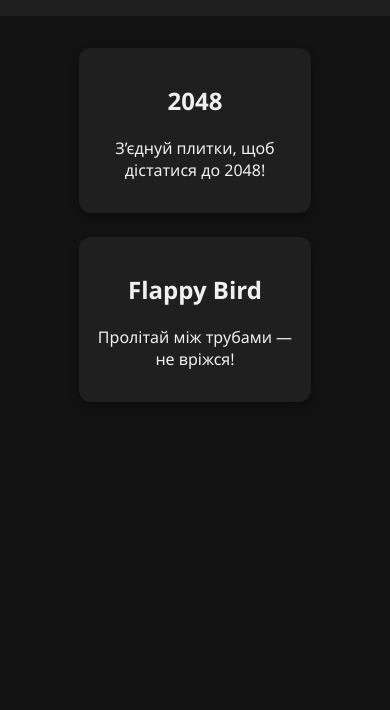
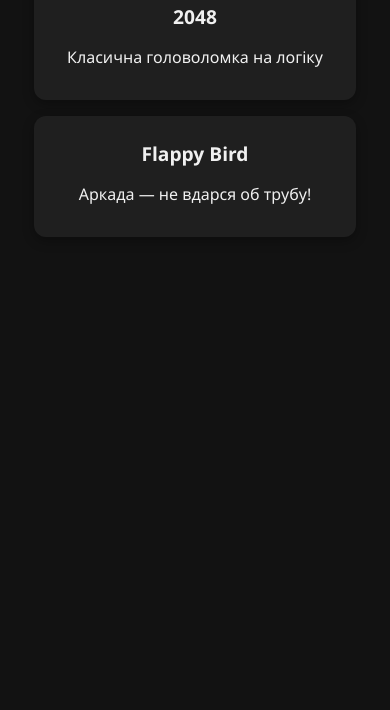
Before and after one commit to DAMINI-GAME/DAMINI-GAME-, a plain HTML site: page index.html in a window 390 px wide. Shown: the part 134-844 px from the top of the page. Drawn offline with Linux system fonts and the light colour scheme.

Commit message:
Update index.html

```diff
--- a/index.html
+++ b/index.html
@@ -5,52 +5,73 @@
   <meta name="viewport" content="width=device-width, initial-scale=1.0" />
   <title>МІЯ — Ігровий портал</title>
   <style>
+    :root {
+      --bg-color: #121212;
+      --card-bg: #1f1f1f;
+      --hover-bg: #2a2a2a;
+      --text-color: #f0f0f0;
+      --accent: #3b82f6;
+    }
+
+    * {
+      box-sizing: border-box;
+    }
+
     body {
       margin: 0;
       font-family: 'Segoe UI', sans-serif;
-      background: #121212;
-      color: #f0f0f0;
+      background: var(--bg-color);
+      color: var(--text-color);
     }
 
     header {
       text-align: center;
-      padding: 2rem 1rem;
+      padding: 1.5rem 1rem;
       background: #1e1e1e;
     }
 
     h1 {
       margin: 0;
-      font-size: 2rem;
+      font-size: clamp(1.5rem, 4vw, 2.5rem);
     }
 
     #menu {
       display: flex;
       flex-wrap: wrap;
       justify-content: center;
-      padding: 2rem;
-      gap: 1.5rem;
+      gap: 1rem;
+      padding: 2rem 1rem;
     }
 
     .game-card {
-      background: #1f1f1f;
+      background: var(--card-bg);
       padding: 1rem;
       border-radius: 12px;
-      width: 200px;
+      width: 100%;
+      max-width: 220px;
       text-align: center;
       cursor: pointer;
-      transition: transform 0.2s;
-      box-shadow: 0 4px 10px rgba(0,0,0,0.3);
+      transition: transform 0.2s, background 0.2s;
+      box-shadow: 0 4px 12px rgba(0,0,0,0.3);
     }
 
     .game-card:hover {
-      transform: scale(1.05);
-      background: #2a2a2a;
+      transform: scale(1.04);
+      background: var(--hover-bg);
+    }
+
+    .game-card h2 {
+      margin: 0.5rem 0;
+      font-size: 1.2rem;
     }
 
     iframe {
       width: 100%;
-      height: 80vh;
+      max-width: 1000px;
+      height: 75vh;
       border: none;
+      border-radius: 12px;
+      background: #000;
     }
 
     #game-container {
@@ -62,17 +83,32 @@
 
     #backBtn {
       margin-top: 1rem;
-      background: #333;
+      background: var(--accent);
       border: none;
       color: #fff;
-      padding: 0.6rem 1.2rem;
+      padding: 0.7rem 1.5rem;
       border-radius: 8px;
       cursor: pointer;
       font-size: 1rem;
     }
 
     #backBtn:hover {
-      background: #555;
+      background: #2563eb;
+    }
+
+    @media (max-width: 600px) {
+      iframe {
+        height: 70vh;
+      }
+
+      .game-card {
+        max-width: 90%;
+      }
+
+      #backBtn {
+        font-size: 0.9rem;
+        padding: 0.6rem 1.2rem;
+      }
     }
   </style>
 </head>
@@ -84,11 +120,11 @@
   <div id="menu">
     <div class="game-card" onclick="loadGame('2048')">
       <h2>2048</h2>
-      <p>З’єднуй плитки, щоб дістатися до 2048!</p>
+      <p>Класична головоломка на логіку</p>
     </div>
     <div class="game-card" onclick="loadGame('flappy')">
       <h2>Flappy Bird</h2>
-      <p>Пролітай між трубами — не вріжся!</p>
+      <p>Аркада — не вдарся об трубу!</p>
     </div>
   </div>
 
```
